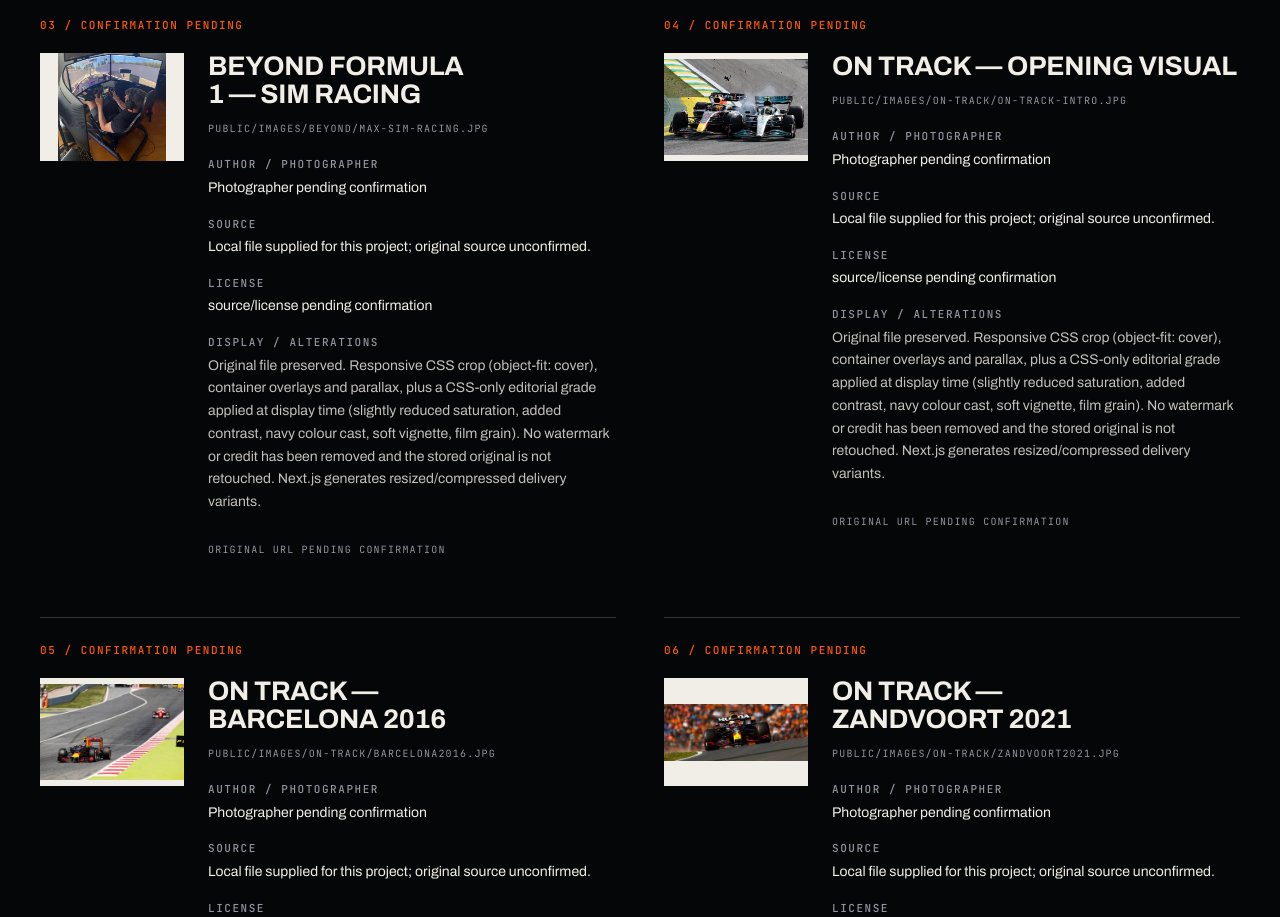
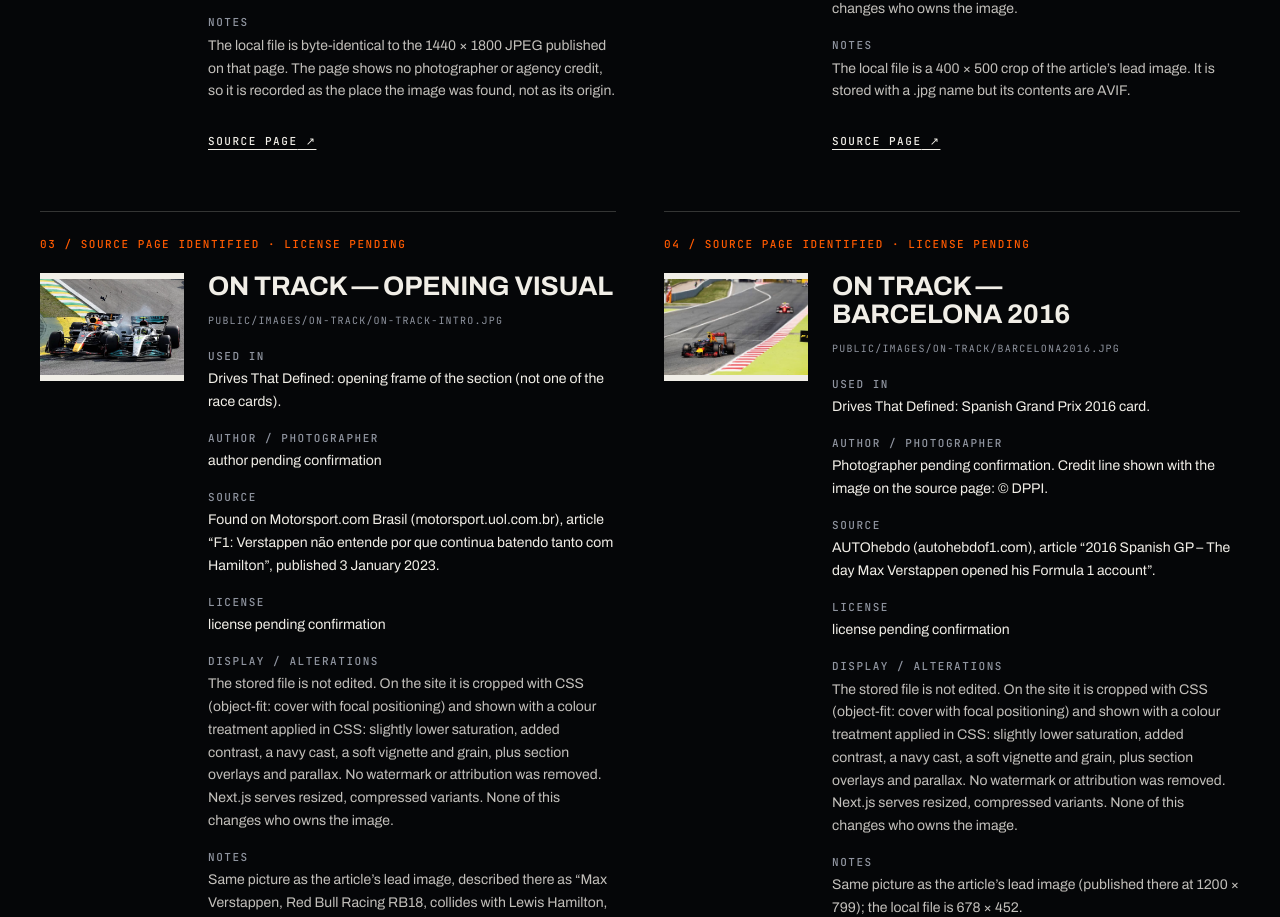
Before and after one commit to willianminatto/Verstappen, a Next.js app: page /credits in a window 1280 px wide. Shown: the part 1396-2313 px from the top of the page. Built offline with nearby package versions, Linux system fonts and the light colour scheme.

Commit message:
docs: update image attribution records

```diff
--- a/src/app/credits/page.tsx
+++ b/src/app/credits/page.tsx
@@ -34,9 +34,11 @@ export default function CreditsPage() {
           remains with the respective authors and licensors.
         </p>
         <p className="mt-6 max-w-2xl border-l-2 border-orange pl-5 copy text-bone">
-          {imageCredits.filter((credit) => credit.pending).length} photographs are marked
-          “source/license pending confirmation”. Their original source and permission must be
-          confirmed before publication; they are not cleared for public release.
+          {imageCredits.filter((credit) => credit.pending).length} photographs are listed below.
+          Where the page a picture was found on has been identified, it is linked. That is not the
+          same as an author or a license: where those are not confirmed they are marked as pending,
+          and no permission has been obtained. They remain the property of their respective rights
+          holders.
         </p>
       </header>
       <div className="mt-16 grid gap-x-12 gap-y-12 lg:grid-cols-2">
@@ -44,7 +46,11 @@ export default function CreditsPage() {
           <article key={credit.src} className="border-t border-bone/20 pt-6">
             <p className="label text-orange">
               {String(index + 1).padStart(2, "0")} /{" "}
-              {credit.pending ? "Confirmation pending" : "License documented"}
+              {credit.pending
+                ? credit.sourceUrl
+                  ? "Source page identified · license pending"
+                  : "Source and license pending"
+                : "License documented"}
             </p>
             <div className="mt-5 grid gap-6 sm:grid-cols-[9rem_1fr]">
               <div className="relative aspect-[4/3] w-36 bg-bone">
@@ -62,6 +68,10 @@ export default function CreditsPage() {
                 <p className="mt-3 caption break-all text-ash">public{credit.src}</p>
                 <dl className="mt-5 space-y-4 text-sm leading-relaxed">
                   <div>
+                    <dt className="label text-ash">Used in</dt>
+                    <dd className="mt-1">{credit.usage}</dd>
+                  </div>
+                  <div>
                     <dt className="label text-ash">Author / photographer</dt>
                     <dd className="mt-1">{credit.author}</dd>
                   </div>
@@ -77,6 +87,12 @@ export default function CreditsPage() {
                     <dt className="label text-ash">Display / alterations</dt>
                     <dd className="mt-1 text-bone/80">{credit.changes}</dd>
                   </div>
+                  {credit.notes ? (
+                    <div>
+                      <dt className="label text-ash">Notes</dt>
+                      <dd className="mt-1 text-bone/80">{credit.notes}</dd>
+                    </div>
+                  ) : null}
                 </dl>
                 <div className="mt-4 flex flex-wrap gap-x-6">
                   {credit.sourceUrl ? (
@@ -86,10 +102,10 @@ export default function CreditsPage() {
                       rel="noopener noreferrer"
                       className="inline-flex min-h-11 items-center label underline underline-offset-4 hover:text-orange"
                     >
-                      Original file ↗
+                      {credit.sourceUrlLabel ?? "Source"} ↗
                     </a>
                   ) : (
-                    <p className="py-3 caption text-ash">Original URL pending confirmation</p>
+                    <p className="py-3 caption text-ash">Source page pending confirmation</p>
                   )}
                   {credit.licenseUrl ? (
                     <a
--- a/src/data/imageCredits.ts
+++ b/src/data/imageCredits.ts
@@ -1,82 +1,155 @@
 import { helmets } from "./helmets";
 
+/**
+ * Image credits — the single source for the public `/credits` page.
+ * `IMAGE_CREDITS.md` mirrors this file; update both together.
+ *
+ * Every entry describes a file the site uses today. For the photographs, the
+ * "source" is the page where the picture was verified to appear; that is not
+ * the same thing as its author, its rights holder or a license, and those
+ * stay marked as pending until they are actually confirmed. Nothing here is
+ * guessed.
+ */
 export type ImageCredit = {
+  /** Path under /public of the file in use. */
   src: string;
   title: string;
+  /** Where the image appears on the site. */
+  usage: string;
   author: string;
   source: string;
+  /** Page of the original file, or the page where the image was found. */
   sourceUrl?: string;
+  /** What `sourceUrl` points to; shown as the link text. */
+  sourceUrlLabel?: string;
   license: string;
   licenseUrl?: string;
+  /** How the image is altered when displayed. */
   changes: string;
+  notes?: string;
+  /** True while the license (and possibly more) is unconfirmed. */
   pending: boolean;
 };
 
-const pending = "source/license pending confirmation";
+const LICENSE_PENDING = "license pending confirmation";
+
 const photoChanges =
-  "Original file preserved. Responsive CSS crop (object-fit: cover), container overlays and parallax, plus a CSS-only editorial grade applied at display time (slightly reduced saturation, added contrast, navy colour cast, soft vignette, film grain). No watermark or credit has been removed and the stored original is not retouched. Next.js generates resized/compressed delivery variants.";
+  "The stored file is not edited. On the site it is cropped with CSS (object-fit: cover with focal positioning) and shown with a colour treatment applied in CSS: slightly lower saturation, added contrast, a navy cast, a soft vignette and grain, plus section overlays and parallax. No watermark or attribution was removed. Next.js serves resized, compressed variants. None of this changes who owns the image.";
 
-/** Evidence-based image inventory. An existing local file does not establish permission to publish. */
-export const imageCredits: ImageCredit[] = [
-  ...[
+type Photograph = Pick<ImageCredit, "src" | "title" | "usage" | "author" | "source" | "notes"> & {
+  sourceUrl?: string;
+};
+
+const photographs: Photograph[] = [
   {
     src: "/images/hero/max-hero.jpg",
     title: "Hero — Max Verstappen",
-      source: "Local file supplied for this project; original source unconfirmed.",
+    usage: "Hero: full-screen opening image.",
+    author: "author pending confirmation",
+    source:
+      "Found on SpeedRacing (speedracing.com.br), article “Fórmula-1: Max Verstappen vence o GP do Azerbaijão”, published 21 September 2025.",
+    sourceUrl:
+      "https://www.speedracing.com.br/formula-1-max-verstappen-vence-o-gp-do-azerbaijao-2/",
+    notes:
+      "The local file is byte-identical to the 1440 × 1800 JPEG published on that page. The page shows no photographer or agency credit, so it is recorded as the place the image was found, not as its origin.",
   },
   {
     src: "/images/driver/max-driver.jpg",
     title: "The Driver — portrait",
-      source: "Local file supplied for this project; original source unconfirmed.",
+    usage: "The Driver: portrait beside the driver facts.",
+    author:
+      "Photographer pending confirmation. Credit line shown with the image on the source page: © Getty Images / Red Bull Content Pool.",
+    source:
+      "Red Bull (redbull.com), article “Max Verstappen dá boa noite em Vegas (com sorriso do tetra)”.",
+    sourceUrl: "https://www.redbull.com/br-pt/motor-f1-max-verstappen-tetracampeao",
+    notes:
+      "The local file is a 400 × 500 crop of the article’s lead image. It is stored with a .jpg name but its contents are AVIF.",
+  },
+  {
+    src: "/images/on-track/on-track-intro.jpg",
+    title: "On Track — opening visual",
+    usage: "Drives That Defined: opening frame of the section (not one of the race cards).",
+    author: "author pending confirmation",
+    source:
+      "Found on Motorsport.com Brasil (motorsport.uol.com.br), article “F1: Verstappen não entende por que continua batendo tanto com Hamilton”, published 3 January 2023.",
+    sourceUrl:
+      "https://motorsport.uol.com.br/f1/news/f1-verstappen-nao-entende-por-que-continua-batendo-tanto-com-hamilton/10416753/",
+    notes:
+      "Same picture as the article’s lead image, described there as “Max Verstappen, Red Bull Racing RB18, collides with Lewis Hamilton, Mercedes W13”. No photographer credit is shown for this image on the page. The local file is 1000 × 667, stored with a .jpg name but with WebP contents.",
+  },
+  {
+    src: "/images/on-track/barcelona2016.jpg",
+    title: "On Track — Barcelona 2016",
+    usage: "Drives That Defined: Spanish Grand Prix 2016 card.",
+    author:
+      "Photographer pending confirmation. Credit line shown with the image on the source page: © DPPI.",
+    source:
+      "AUTOhebdo (autohebdof1.com), article “2016 Spanish GP – The day Max Verstappen opened his Formula 1 account”.",
+    sourceUrl:
+      "https://www.autohebdof1.com/news/f1/Spanish-GP-2016%3A-the-day-Max-Verstappen-opened-his-Formula-1-account.html",
+    notes:
+      "Same picture as the article’s lead image (published there at 1200 × 799); the local file is 678 × 452.",
+  },
+  {
+    src: "/images/on-track/zandvoort2021.jpg",
+    title: "On Track — Zandvoort 2021",
+    usage: "Drives That Defined: Dutch Grand Prix 2021 card.",
+    author: "author pending confirmation",
+    source: "Pirelli press release “2021 Dutch Grand Prix – Saturday” (press.pirelli.com).",
+    sourceUrl: "https://press.pirelli.com/2021-dutch-grand-prix--saturday/",
+    notes:
+      "Same picture as the featured image of the press release (published there at 1800 × 721); the local file is 708 × 282. The page names no photographer and its terms of use for the image have not been confirmed.",
+  },
+  {
+    src: "/images/on-track/spa-francorchamps-2022.jpg",
+    title: "On Track — Spa-Francorchamps 2022",
+    usage: "Drives That Defined: Belgian Grand Prix 2022 card.",
+    author: "author pending confirmation",
+    source: "source pending confirmation",
+    notes:
+      "1200 × 800 JPEG supplied locally; it has been in this slot since 5 October 2026. The image carries no visible credit or watermark, and no page of origin has been identified for it. Source, author and license all remain to be confirmed.",
+  },
+  {
+    src: "/images/on-track/interlagos2024.jpg",
+    title: "On Track — Interlagos 2024",
+    usage: "Drives That Defined: São Paulo Grand Prix 2024 card.",
+    author:
+      "Photographer pending confirmation. Credit line shown with the image on the source page: Foto: Getty Images.",
+    source:
+      "ge (ge.globo.com), article “Verstappen elege vitória no GP de São Paulo como a melhor da carreira”, published 4 November 2024.",
+    sourceUrl:
+      "https://ge.globo.com/motor/formula-1/noticia/2024/11/04/verstappen-elege-vitoria-no-gp-de-sao-paulo-como-a-melhor-da-carreira.ghtml",
+    notes:
+      "Same picture as the fourth image of the article, captioned there “Max Verstappen vence GP de São Paulo 2024 da F1”; the local file is 678 × 452.",
   },
   {
     src: "/images/beyond/max-sim-racing.jpg",
     title: "Beyond Formula 1 — sim racing",
-      source: "Local file supplied for this project; original source unconfirmed.",
+    usage: "Beyond Formula 1: main visual of the section.",
+    author: "author pending confirmation",
+    source: "Found on BoxThisLap (boxthislap.org), article “Max Verstappen – Sim Racing Setup”.",
+    sourceUrl: "https://boxthislap.org/max-verstappen-sim-racing-setup/",
+    notes:
+      "The local file is byte-identical to the 768 × 768 image published on that page. It is stored with a .jpg name but its contents are WebP. The page shows no photographer credit, so it is recorded as the place the image was found, not as its origin.",
   },
-    {
-      src: "/images/on-track/on-track-intro.jpg",
-      title: "On Track — opening visual",
-      source: "Local file supplied for this project; original source unconfirmed.",
-    },
-    {
-      src: "/images/on-track/barcelona2016.jpg",
-      title: "On Track — Barcelona 2016",
-      source: "Local file supplied for this project; original source unconfirmed.",
-    },
-    {
-      src: "/images/on-track/zandvoort2021.jpg",
-      title: "On Track — Zandvoort 2021",
-      source: "Local file supplied for this project; original source unconfirmed.",
-    },
-    {
-      src: "/images/on-track/spa-francorchamps-2022.jpg",
-      title: "On Track — Spa-Francorchamps 2022",
-      source:
-        "Replacement file supplied locally on 5 October 2026 (1200 × 800 JPEG, no visible credit or watermark). It replaces an earlier image that carried a Verstappen.com / Red Bull Content Pool mark. Original source, photographer and license of the replacement are still unconfirmed; replace or clear before publication.",
-    },
-    {
-      src: "/images/on-track/interlagos2024.jpg",
-      title: "On Track — Interlagos 2024",
-      source: "Local file supplied for this project; original source unconfirmed.",
-    },
-  ].map((photo) => ({
+];
+
+export const imageCredits: ImageCredit[] = [
+  ...photographs.map((photo) => ({
     ...photo,
-    author: "Photographer pending confirmation",
-    license: pending,
-    changes:
-      photoChanges +
-      (photo.src.includes("/hero/")
-        ? " The Hero fills the viewport with a proportional cover crop and breakpoint-specific object-position; no edge mask."
-        : ""),
+    sourceUrlLabel: photo.sourceUrl ? "Source page" : undefined,
+    license: LICENSE_PENDING,
+    changes: photoChanges,
     pending: true,
   })),
   ...helmets.map((helmet) => ({
     src: helmet.src,
     title: `Championship helmet — ${helmet.name}`,
+    usage: `Championship Helmets: ${helmet.name} card.`,
     author: "Auge=mit",
     source: "Wikimedia Commons",
     sourceUrl: helmet.sourceUrl,
+    sourceUrlLabel: "Original file",
     license: "CC BY-SA 4.0",
     licenseUrl: "https://creativecommons.org/licenses/by-sa/4.0/",
     changes:
--- a/src/data/media.ts
+++ b/src/data/media.ts
@@ -39,7 +39,7 @@ export const media = {
   },
   onTrackLead: {
     src: "/images/on-track/on-track-intro.jpg",
-    alt: "A Red Bull Racing car and a Mercedes racing side by side on track",
+    alt: "Max Verstappen's Red Bull and Lewis Hamilton's Mercedes in contact on track, with debris in the air",
     art: "apex",
     tone: "blue",
     seed: 31,
```
Also changed, not shown: 2 other files (tests, documents, lock files or other folders). Lines whose indentation alone changed are shown as unchanged.
